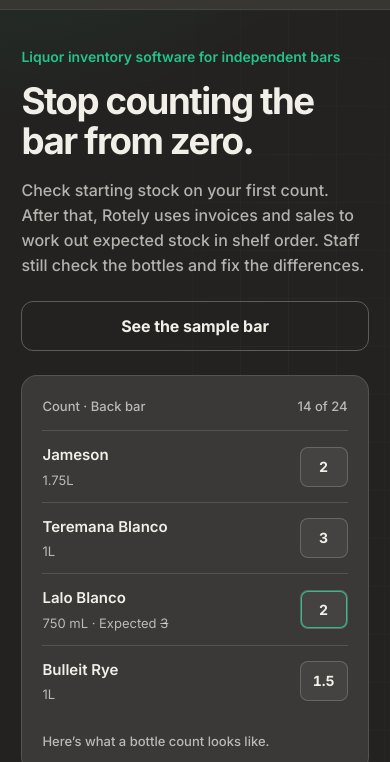
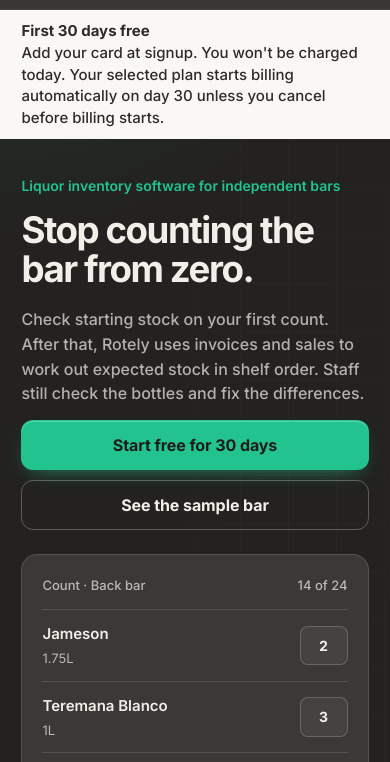
Before and after one commit to rotely/rotely-website, a plain HTML site: page start.html in a window 390 px wide. Shown: the part 59-821 px from the top of the page. Drawn offline with Linux system fonts and the light colour scheme.

Commit message:
/start: phone shows the First 30 days free strip and a Start free for 30 days button above the fold (C-1125-1505; GPT 6b9981f8, Dot AGREE)

```diff
--- a/start.html
+++ b/start.html
@@ -630,6 +630,7 @@ tbody tr + tr .rc { border-top-color: rgba(242,239,233,.14); }
     <nav class="nav" aria-label="Main"><details class="mnav"><summary aria-label="Open menu" aria-controls="site-menu" aria-expanded="false"><svg viewBox="0 0 24 24" aria-hidden="true" fill="none" stroke="currentColor" stroke-width="2" stroke-linecap="round"><path class="mnav-lines" d="M4 7h16M4 12h16M4 17h16"/><path class="mnav-close" d="M6 6l12 12M6 18 18 6"/></svg></summary><div class="mnav-p" id="site-menu"><a href="/#how">How it works</a><a href="/#compare">Compare</a><a href="/#price">Price</a><a href="/#faq">FAQ</a><a href="/tools">Free tools</a><a href="https://app.rotely.co/demo">Sample bar</a><a href="https://app.rotely.co/app/login">Sign in</a><p class="start-disclosure start-disclosure-menu"><strong>First 30 days free</strong><br>Add your card at signup. You won't be charged today. Your selected plan starts billing automatically on day 30 unless you cancel before billing starts.</p><a class="btn btn-go mnav-cta" href="#setup">Start free for 30 days</a></div></details><a class="si si-demo" href="https://app.rotely.co/demo" data-qv="1">Sample bar</a><a class="btn btn-go" href="#setup">Start free for 30 days</a></nav>
   </div>
 </header>
+<div class="start-disclosure start-disclosure-mobile"><div class="wrap"><strong>First 30 days free</strong><br>Add your card at signup. You won't be charged today. Your selected plan starts billing automatically on day 30 unless you cancel before billing starts.</div></div>
 <style id="start-design">
 /* Signup uses the same typography, spacing and pricing components as the homepage. */
 .start-page .st-hero::before, .start-page .st-hero::after { content: none; }
@@ -794,8 +795,13 @@ tbody tr + tr .rc { border-top-color: rgba(242,239,233,.14); }
 .start-page .start-disclosure-menu { margin:8px 0 0; padding:10px 12px; border-radius:8px; }
 .start-page .st-close { display:grid; gap:12px; }
 .start-page .st-close .start-disclosure { margin:0; padding:0; background:transparent; }
-@media screen and (max-width:719px) {
-  .start-page > .start-disclosure { display:none; }
+.start-page > .start-disclosure-mobile,
+.start-page .st-intro-actions .st-mobile-signup { display:none; }
+@media (width < 768px) {
+  .start-page > .start-disclosure:not(.start-disclosure-mobile) { display:none; }
+  .start-page > .start-disclosure-mobile { display:block; }
+  .start-page .st-intro-actions { max-width:none; margin-top:14px; }
+  .start-page .st-intro-actions .st-mobile-signup { display:flex; width:100%; }
 }
 @media (min-width:1000px) {
   .start-page .st-hero > .wrap { grid-template-areas:"intro screen" "form form"; grid-template-rows:auto auto; row-gap:32px; }
@@ -812,6 +818,7 @@ tbody tr + tr .rc { border-top-color: rgba(242,239,233,.14); }
         <h1 id="h1"><span id="st-h">Stop counting the bar from zero.</span></h1>
         <p class="st-sub" id="st-sub">Check starting stock on your first count. After that, Rotely uses invoices and sales to work out expected stock in shelf order. Staff still check the bottles and fix the differences.</p>
         <div class="st-intro-actions">
+          <a class="btn btn-go st-mobile-signup" href="#setup">Start free for 30 days</a>
           <a class="btn btn-line" id="st-look" href="https://app.rotely.co/demo" data-qv="1">See the sample bar</a>
         </div>
       </div>
```
